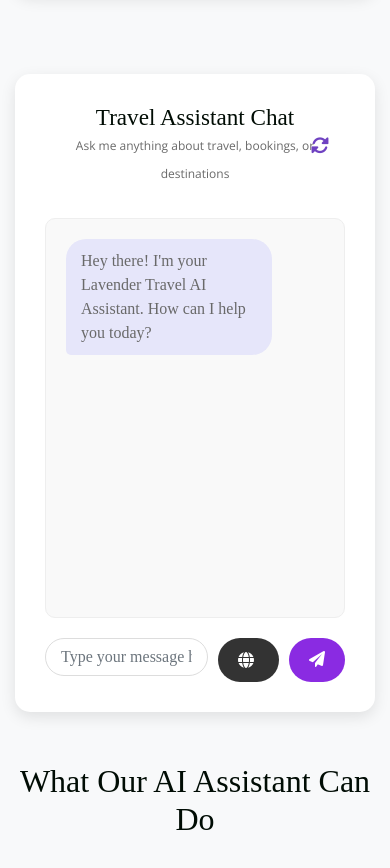
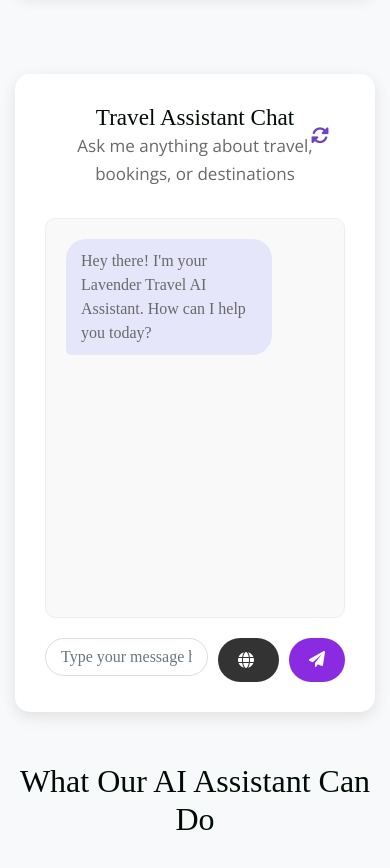
Before and after one commit to Abu-bakar56/lavendertravel, a plain HTML site: page chatbot.html in a window 390 px wide. Shown: the part 1640-2508 px from the top of the page. Drawn offline with nearby package versions, Linux system fonts and the light colour scheme; a web font is replaced by a local one.

Commit message:
chatbot is updated3

```diff
--- a/assets/css/style.css
+++ b/assets/css/style.css
@@ -15,10 +15,12 @@
       .search-btn p{
         display: none;
       }
-      .para {
-        font-size: 12px;
-      }
-      .refresh-btn{
-        margin-left: 5px;
-      }
+      .refresh-btn i{
+
+
+
+        margin-bottom: 60px;
+
+    }
+
   }
--- a/chatbot.html
+++ b/chatbot.html
@@ -308,7 +308,16 @@ background-color: #333;
             position: absolute;
             right: 10px;
             top: 50%;
+            margin-left: 10px;
+            margin-bottom: 10px;
             transform: translateY(-50%);
+        }
+        .refresh-btn i{
+
+
+            margin-left: 10px;
+            margin-bottom: 25px;
+
         }
         .close-btn {
          background: transparent;
```
